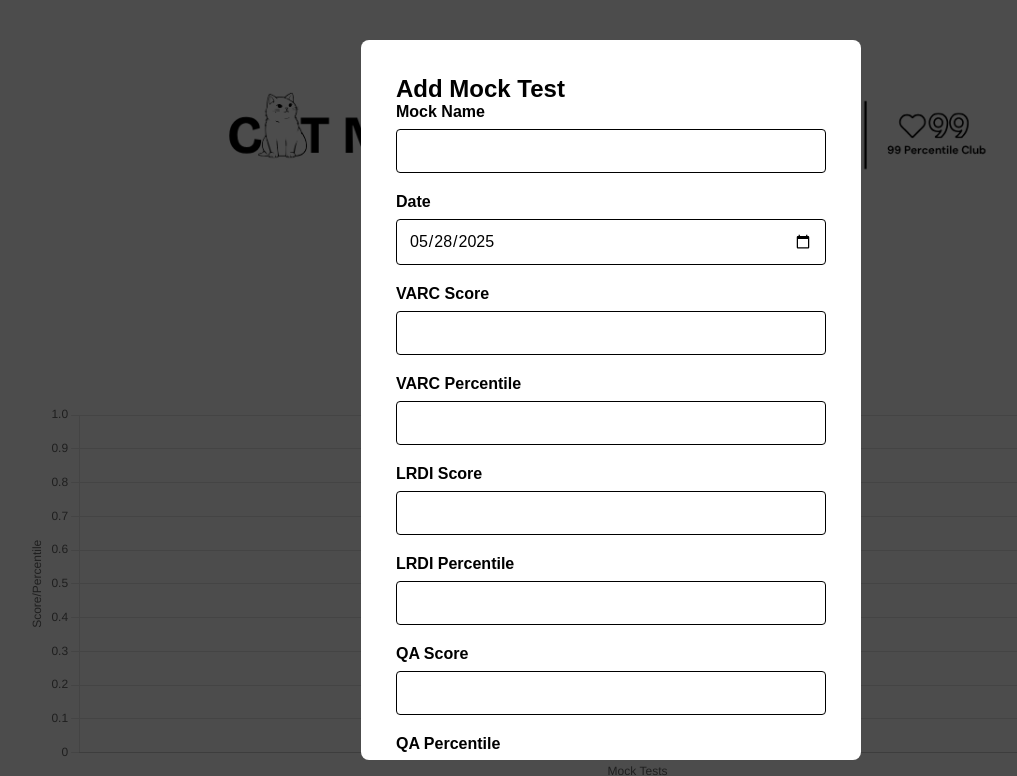
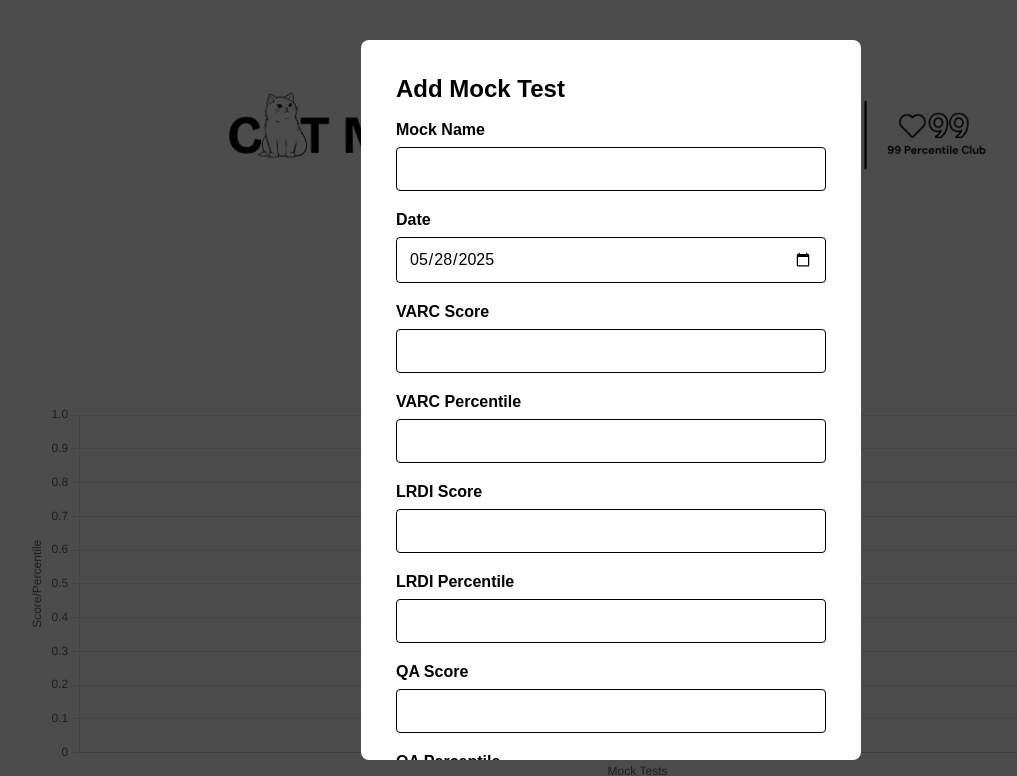
Before and after one commit to catprep/catmocktracker, a plain HTML site: page index.html in a window 1280 px wide. Both pictures are taken after a click on the button "Add New Mock". Shown: the top 776 px of the page, without its empty margins (29-1046 px from the left). Drawn offline with nearby package versions, Linux system fonts and the light colour scheme.

Commit message:
added a small gap for ui purposes

```diff
--- a/index.html
+++ b/index.html
@@ -599,7 +599,7 @@
             <form id="mockForm">
                 <input type="hidden" id="mockId">
                 <div class="form-group">
-                    <label for="mockName">Mock Name</label>
+                    <label for="mockName"><br>Mock Name</label>
                     <input type="text" id="mockName" required>
                 </div>
                 <div class="form-group">
```
